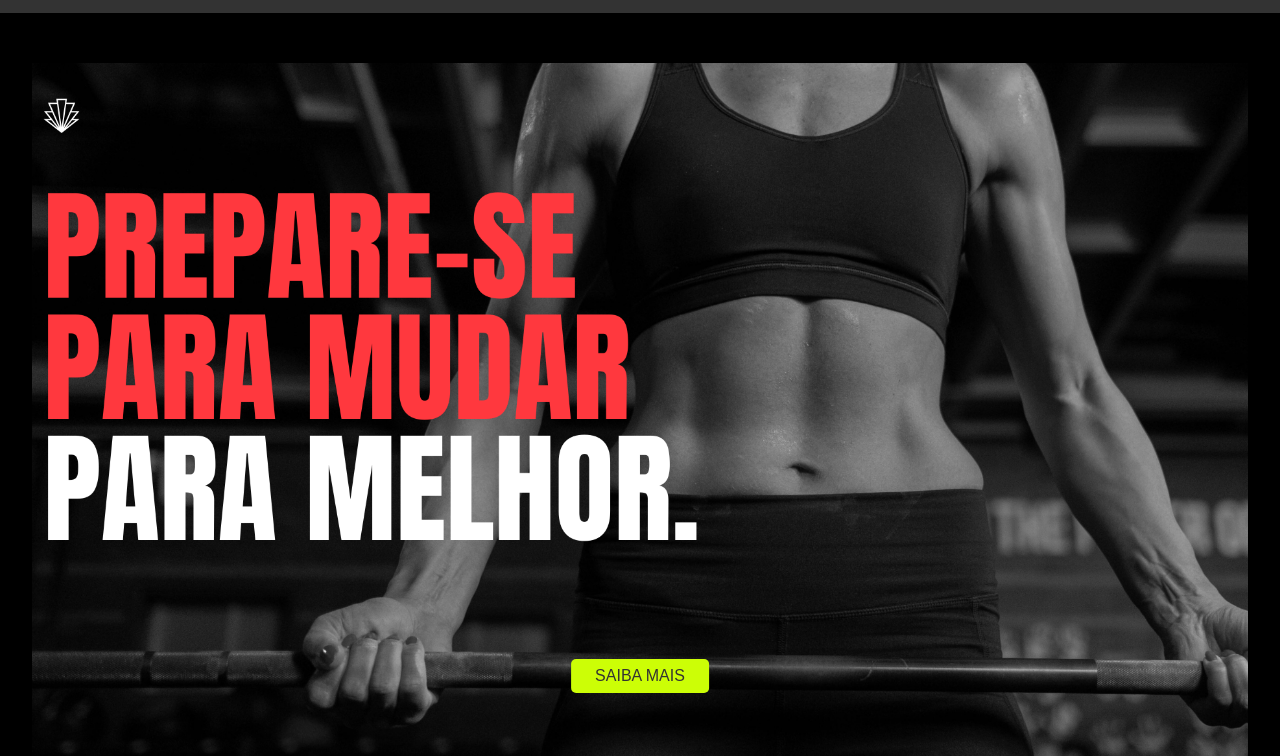
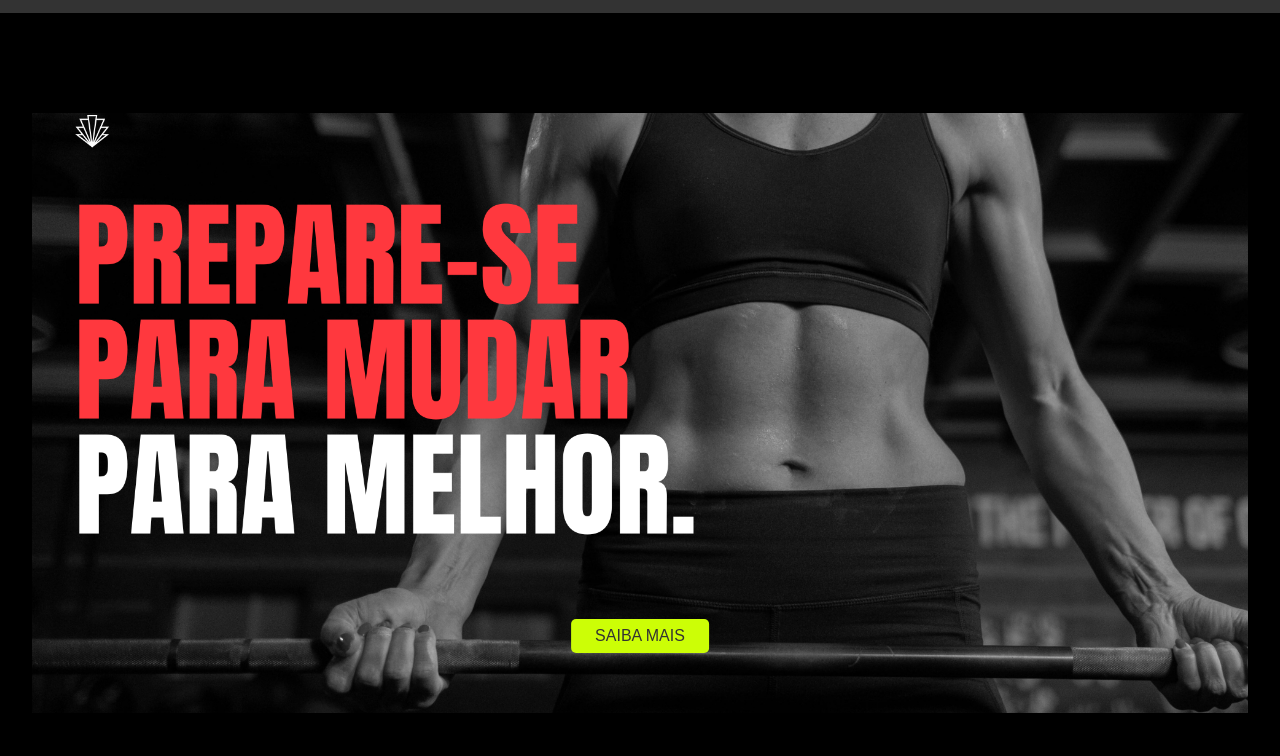
Before and after one commit to wallaceJesus1708/gymflex, a plain HTML site: page index.html in a window 1280 px wide. Shown: the part 47-803 px from the top of the page. Drawn offline with Linux system fonts and the light colour scheme.

Commit message:
Update styles.css

```diff
--- a/styles.css
+++ b/styles.css
@@ -106,7 +106,7 @@ nav {
 .hero-image {
     display: block;
     width: 100%;
-    max-height: 700px;
+    max-height: 600px;
     object-fit: cover;
     background-color: black;
 }
```
